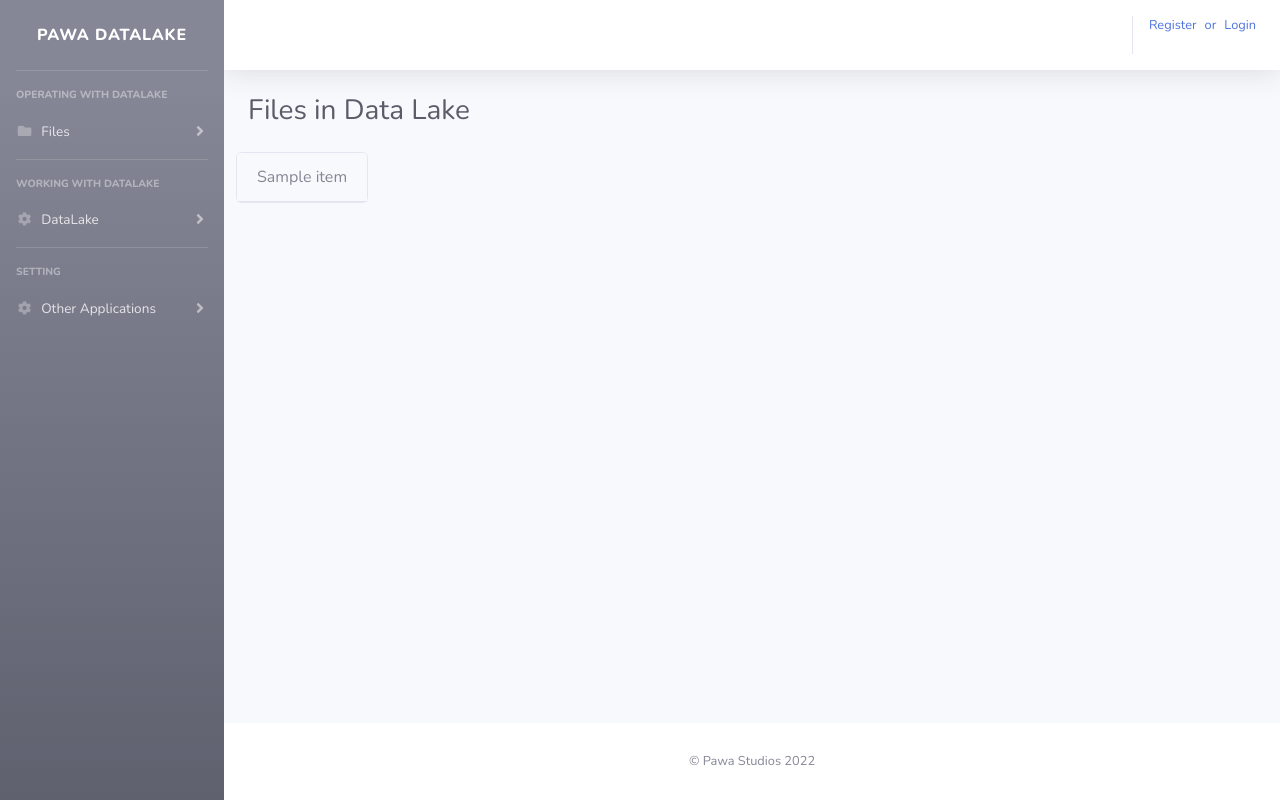
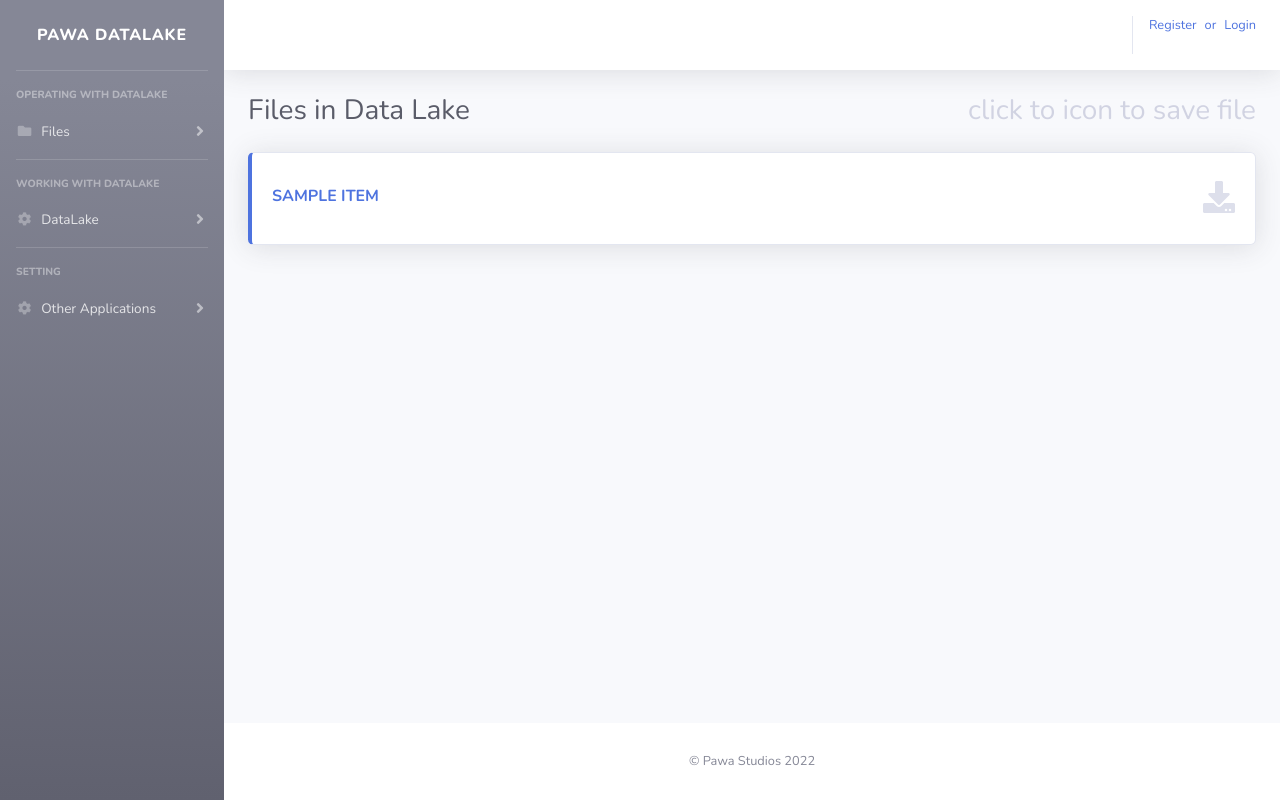
Before and after one commit to Pawaus/DataLake, a Python web app: template templates/download.html in a window 1280 px wide. Run offline with Jinja, Linux system fonts and the light colour scheme; the template is opened without the code that fills it: most values are stand-ins (such as "Sample title", 1, 10 or a date in 2020); some libraries are stand-ins or nearby versions.

Commit message:
Add download files function

```diff
--- a/templates/download.html
+++ b/templates/download.html
@@ -5,14 +5,25 @@ Download
 {% block content %}
     <div class="d-sm-flex align-items-center justify-content-between mb-4">
         <h1 class="h3 mb-0 text-gray-800">Files in Data Lake</h1>
+        <h4 class="h3 mb-0 text-gray-400">click to icon to save file</h4>
     </div>
-    <div class="row">
+
             {% for item in result%}
-                <div class="card mb-4">
-                        <div class="card-header">
-                            {{ item }}
+                <div class="card border-left-primary shadow h-100 py-2">
+                    <div class="card-body">
+                        <div class="row no-gutters align-items-center">
+                            <div class="col mr-2">
+                                <div class="text-primary-800 font-weight-bold text-primary text-uppercase mb-1">
+                                    {{ item }}
+                                </div>
+
+                            </div>
+                            <div class="col-auto">
+                                <a class="fas fa-download fa-2x text-gray-300" href="{{ url_for('main.download_file',filename=item) }}"></a>
+                            </div>
                         </div>
+                    </div>
                 </div>
             {% endfor %}
-    </div>
+
 {% endblock %}
```
Also changed, not shown: main.py (+8 -1 lines), templates/index.html (+28 -0 lines).
